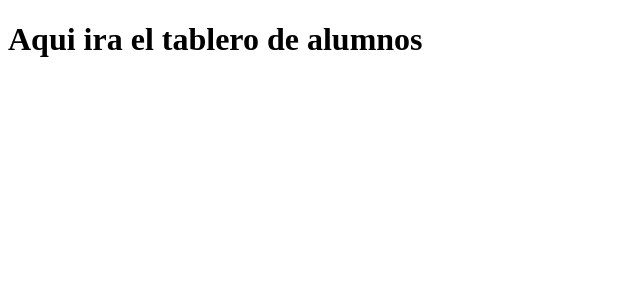
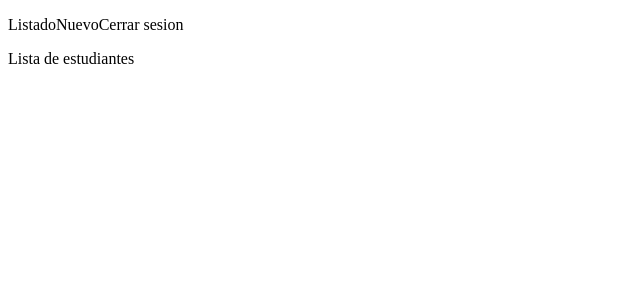
Before and after one commit to NelsonOrtizLeal/Sistema_Escolar_Backend, a React (Vite) app: page /dashboard in a window 1280 px wide. Shown: the top 300 px of the page, without its empty margins (0-640 px from the left). Built offline with nearby package versions, Linux system fonts and the light colour scheme.

Commit message:
Update: Componente DashBoard

```diff
--- a/src/Dashboard.jsx
+++ b/src/Dashboard.jsx
@@ -1,7 +1,11 @@
-export function Dashboard(){
+import { Header } from './Header';
+import { StudentList } from './StudentList';
+
+export function Dashboard() {
     return (
         <>
-        <h1>Aqui ira el tablero de alumnos</h1>
+            <Header />
+            <StudentList />
         </>
     );
 }
```
